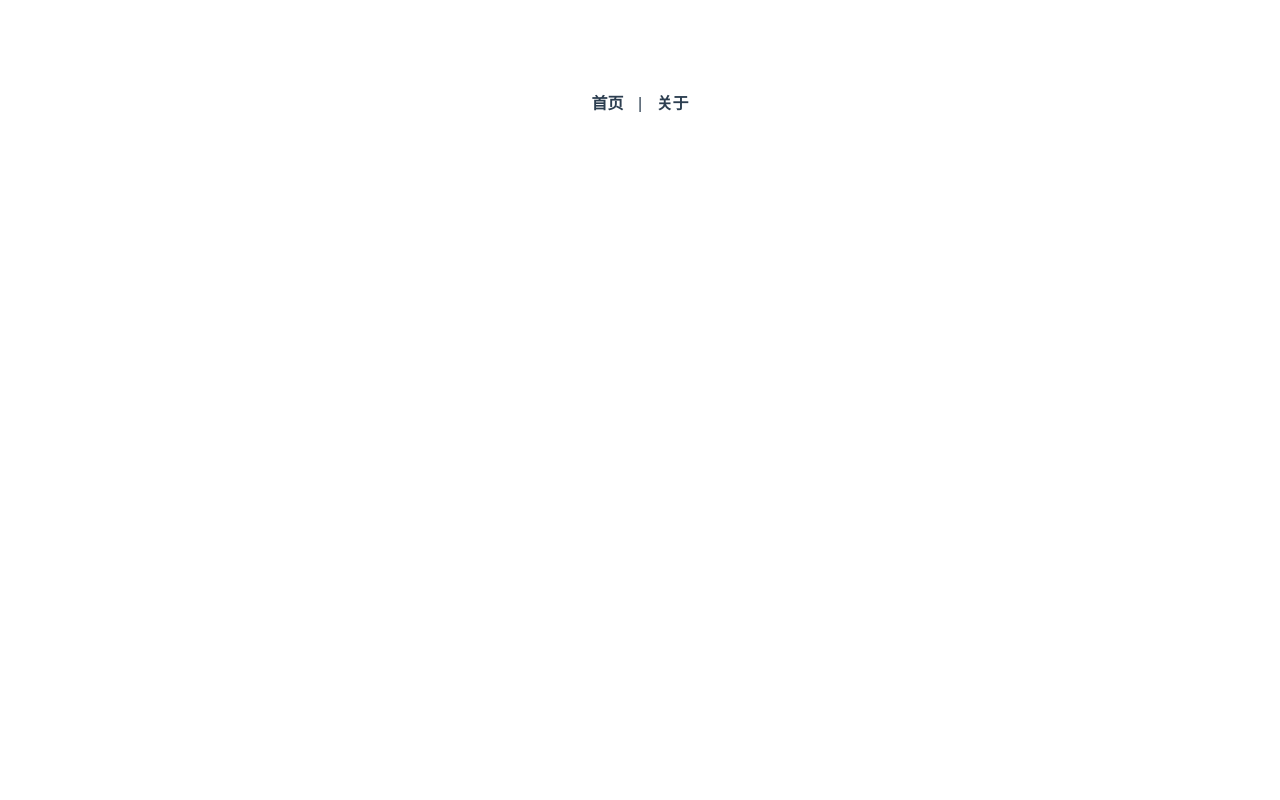
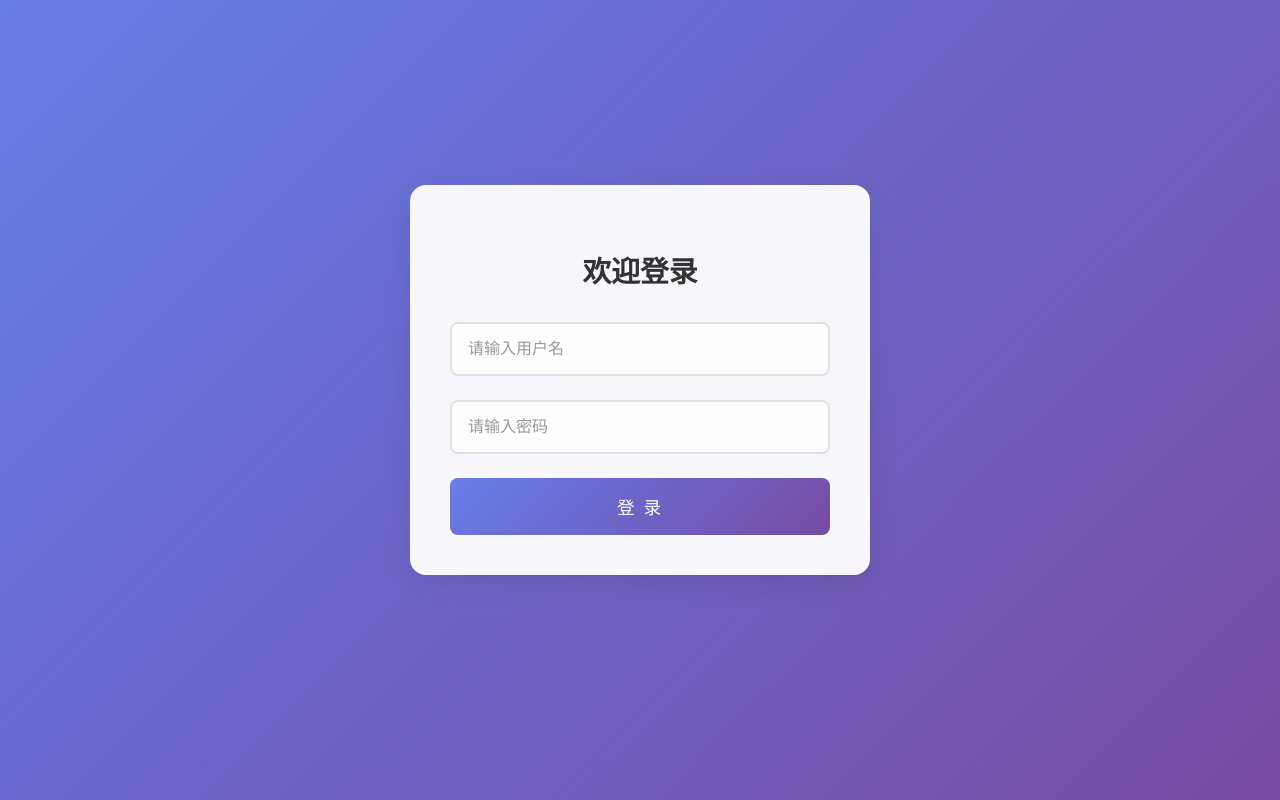
Before and after one commit to lijiebuliao/vue3-vite-demo, a Vue app: page /login in a window 1280 px wide. Before the commit this address had no page. Built offline with nearby package versions, Linux system fonts and the light colour scheme.

Commit message:
基础代码

```diff
--- a/src/App.vue
+++ b/src/App.vue
@@ -1,11 +1,5 @@
 <template>
-  <div class="app">
-    <nav>
-      <router-link to="/">首页</router-link> |
-      <router-link to="/about">关于</router-link>
-    </nav>
-    <router-view></router-view>
-  </div>
+  <router-view></router-view>
 </template>
 
 <style>
@@ -17,19 +11,4 @@
   color: #2c3e50;
   margin-top: 60px;
 }
-
-nav {
-  padding: 30px;
-}
-
-nav a {
-  font-weight: bold;
-  color: #2c3e50;
-  text-decoration: none;
-  margin: 0 10px;
-}
-
-nav a.router-link-exact-active {
-  color: #42b983;
-}
 </style>
--- /dev/null
+++ b/src/layout/index.vue
@@ -0,0 +1,26 @@
+<template>
+  <div class="page">
+    <navbar />
+    <div class="container">
+      <router-view v-slot="{ Component }">
+        <component :is="Component" />
+      </router-view>
+    </div>
+  </div>
+</template>
+
+<script setup>
+import { ref, computed, watch } from 'vue';
+import navbar from './navbar.vue';
+const Component = ref(null);
+const currentRoute = ref(null);
+watch(() => currentRoute.value, (newVal, oldVal) => {
+  if (newVal) {
+    Component.value = newVal.meta.component;
+  }
+});
+</script>
+
+<style lang="scss" scoped>
+
+</style>
--- /dev/null
+++ b/src/layout/navbar.vue
@@ -0,0 +1,15 @@
+<template>
+  <div class="navbar">
+
+  </div>
+</template>
+
+<script setup>
+import { routes } from '../router';
+console.log(routes, '456');
+
+</script>
+
+<style lang="scss" scoped>
+
+</style>
--- a/src/main.js
+++ b/src/main.js
@@ -1,13 +1,13 @@
 import { createApp } from 'vue'
-import { createPinia } from 'pinia'
 import App from './App.vue'
 import router from './router'
+import store from './store'
 
 // 创建Vue应用实例
 const app = createApp(App)
 
 // 使用Pinia状态管理
-app.use(createPinia())
+app.use(store)
 
 // 使用路由
 app.use(router)
--- a/src/router/index.js
+++ b/src/router/index.js
@@ -1,13 +1,24 @@
 import { createRouter, createWebHistory } from 'vue-router'
-import HomeView from '../views/HomeView.vue'
-
-const router = createRouter({
-  history: createWebHistory(import.meta.env.BASE_URL),
-  routes: [
+import layout from '../layout/index.vue'
+export const routes = [
+  {
+    path: '/login',
+    name: '登录',
+    component: () => import('../views/login.vue')
+  },
   {
     path: '/',
+    redirect: '/login'
+  },
+  {
+    path: '/',
+    name: '首页',
+    component: layout,
+    children: [
+      {
+        path: 'home',
         name: 'home',
-      component: HomeView
+        component: () => import('../views/HomeView.vue')
       },
       {
         path: '/about',
@@ -16,6 +27,11 @@ const router = createRouter({
         component: () => import('../views/AboutView.vue')
       }
     ]
+  }
+]
+const router = createRouter({
+  history: createWebHistory(import.meta.env.BASE_URL),
+  routes
 })
 
 export default router
--- /dev/null
+++ b/src/store/index.js
@@ -0,0 +1,4 @@
+import { createPinia } from 'pinia'
+const store = createPinia()
+
+export default store;
--- /dev/null
+++ b/src/views/login.vue
@@ -0,0 +1,138 @@
+<template>
+  <div class="login-container">
+    <div class="login-box">
+      <h2>欢迎登录</h2>
+      <form @submit.prevent="handleLogin" class="login-form">
+        <div class="form-group">
+          <input
+            type="text"
+            v-model="username"
+            placeholder="请输入用户名"
+            required
+          />
+        </div>
+        <div class="form-group">
+          <input
+            type="password"
+            v-model="password"
+            placeholder="请输入密码"
+            required
+          />
+        </div>
+        <button type="submit" class="login-button">登 录</button>
+      </form>
+    </div>
+  </div>
+</template>
+
+<script setup>
+import { ref } from 'vue'
+import { useRouter } from 'vue-router'
+
+const router = useRouter()
+const username = ref('')
+const password = ref('')
+
+const handleLogin = async () => {
+  try {
+    // 这里添加你的登录逻辑
+    console.log('登录信息：', {
+      username: username.value,
+      password: password.value
+    })
+
+    // 登录成功后跳转到首页
+    router.push('/')
+  } catch (error) {
+    console.error('登录失败：', error)
+  }
+}
+</script>
+
+<style scoped>
+.login-container {
+  position: fixed;
+  top: 0;
+  left: 0;
+  right: 0;
+  bottom: 0;
+  display: flex;
+  justify-content: center;
+  align-items: center;
+  background: linear-gradient(135deg, #667eea 0%, #764ba2 100%);
+}
+
+.login-box {
+  background: rgba(255, 255, 255, 0.95);
+  padding: 2.5rem;
+  border-radius: 16px;
+  box-shadow: 0 8px 30px rgba(0, 0, 0, 0.1);
+  width: 90%;
+  max-width: 380px;
+  backdrop-filter: blur(10px);
+  transform: translateY(-20px);
+}
+
+.login-form {
+  width: 100%;
+  box-sizing: border-box;
+}
+
+h2 {
+  text-align: center;
+  color: #333;
+  margin-bottom: 2rem;
+  font-size: 1.8rem;
+  font-weight: 600;
+}
+
+.form-group {
+  margin-bottom: 1.5rem;
+  width: 100%;
+}
+
+input {
+  width: 100%;
+  box-sizing: border-box;
+  padding: 1rem;
+  border: 2px solid #e1e1e1;
+  border-radius: 8px;
+  font-size: 1rem;
+  outline: none;
+  transition: all 0.3s ease;
+  background: rgba(255, 255, 255, 0.9);
+}
+
+input:focus {
+  border-color: #667eea;
+  box-shadow: 0 0 0 3px rgba(102, 126, 234, 0.1);
+}
+
+input::placeholder {
+  color: #999;
+}
+
+.login-button {
+  width: 100%;
+  box-sizing: border-box;
+  padding: 1rem;
+  background: linear-gradient(135deg, #667eea 0%, #764ba2 100%);
+  color: white;
+  border: none;
+  border-radius: 8px;
+  font-size: 1.1rem;
+  font-weight: 500;
+  cursor: pointer;
+  transition: all 0.3s ease;
+  letter-spacing: 2px;
+}
+
+.login-button:hover {
+  transform: translateY(-2px);
+  box-shadow: 0 5px 15px rgba(102, 126, 234, 0.4);
+}
+
+.login-button:active {
+  transform: translateY(0);
+}
+</style>
--- a/vite.config.js
+++ b/vite.config.js
@@ -1,16 +1,20 @@
 import { defineConfig } from 'vite'
 import vue from '@vitejs/plugin-vue'
-
+import createPlugins from './plugins'
 // https://vitejs.dev/config/
 export default defineConfig({
   plugins: [vue()],
   // GitHub Pages 部署基础路径配置
   base: '/',
   server: {
+    hmr: {
+      overlay: true
+    },
     // 开发服务器配置
     port: 3000,
     open: true, // 自动打开浏览器
   },
+  plugins: createPlugins(),
   build: {
     // 生产环境打包配置
     outDir: 'dist',
--- /dev/null
+++ b/vite/plugins/index.js
@@ -0,0 +1,28 @@
+import vue from '@vitejs/plugin-vue'
+
+import autoImport from 'unplugin-auto-import/vite'
+
+import legacyPlugin from '@vitejs/plugin-legacy'
+
+export function createPlugins() {
+  const plugins = []
+  // vite-plugin-vue
+  plugins.push(vue())
+  // unplugin-auto-import
+  plugins.push(
+    autoImport({
+      imports: ['vue', 'vue-router', 'pinia'],
+      dts:'src/auto-import.d.ts',
+      dirs: ['src/composables'],
+      vueTemplate: true
+    })
+  )
+  // vite-plugin-legacy
+  plugins.push(
+    legacyPlugin({
+      targets: ['ie >= 11', 'chrome 52'],
+      additionalLegacyPolyfills: ['regenerator-runtime/runtime']
+    })
+  )
+  return plugins
+}
```
Also changed, not shown: package.json (+4 -3 lines), src/store/modules/user.js (added, +13 -0 lines). Lines whose indentation alone changed are shown as unchanged.
